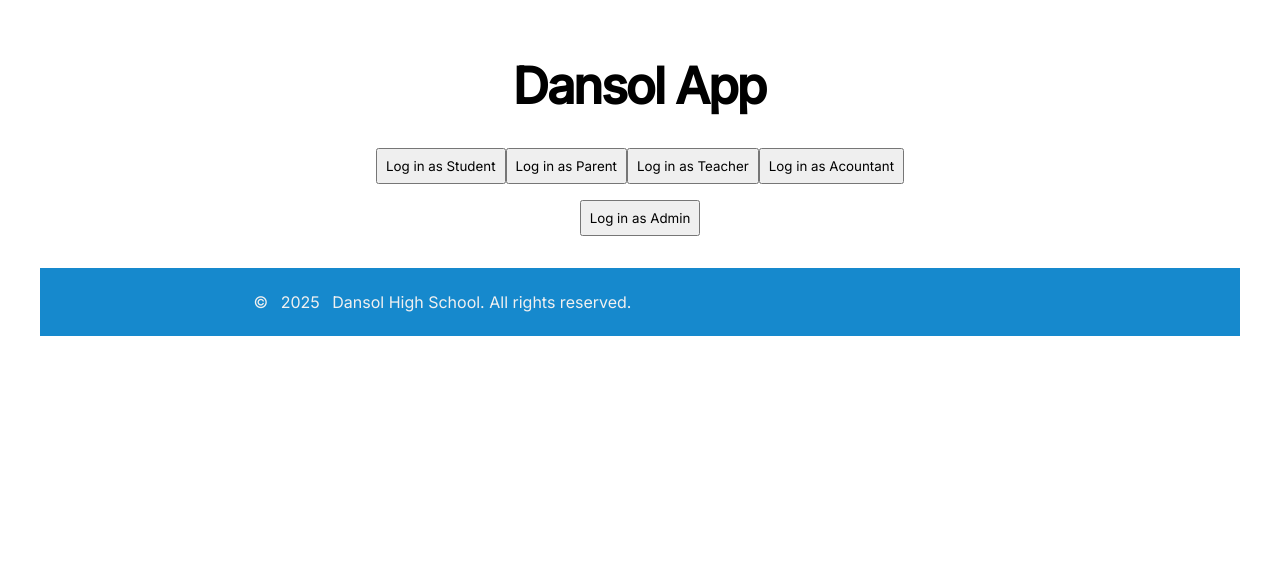
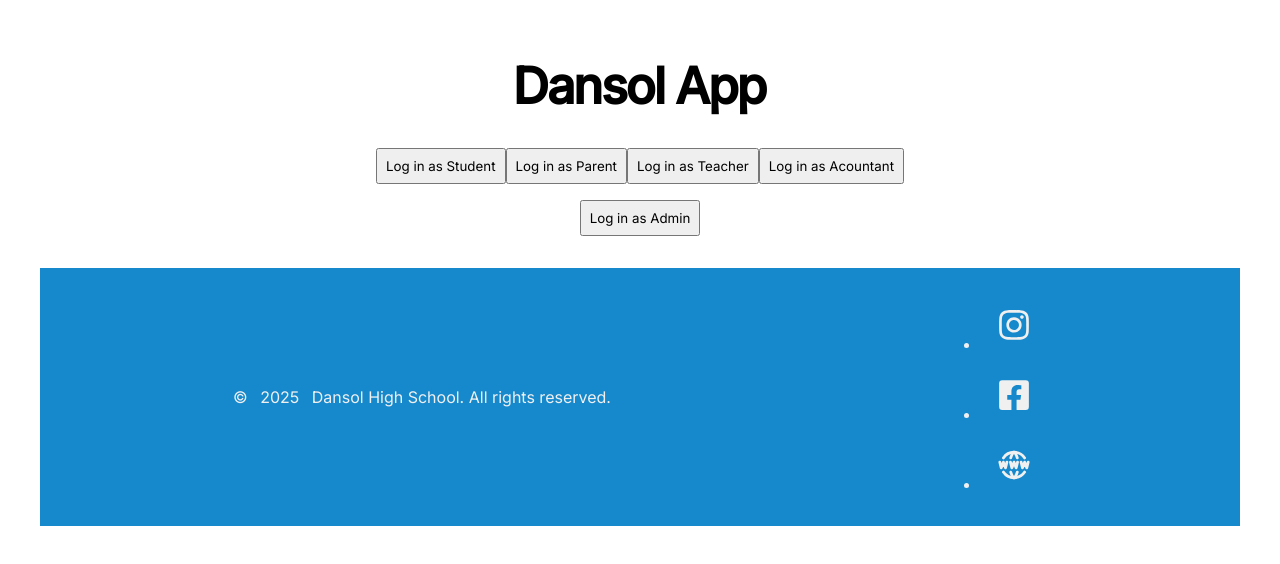
Before and after one commit to Toni-Coker/Dansol-SMS, a React (Vite) app in the folder Dansol_SMS/: page / in a window 1280 px wide. Shown: the top 564 px of the page. Built offline with nearby package versions, Linux system fonts and the light colour scheme.

Commit message:
added react icons, udated footer, udated app.css, updated foot.css, updated footer

```diff
--- a/Dansol_SMS/package.json
+++ b/Dansol_SMS/package.json
@@ -14,6 +14,7 @@
     "react": "^19.0.0",
     "react-bootstrap": "^2.10.9",
     "react-dom": "^19.0.0",
+    "react-icons": "^5.5.0",
     "react-router-dom": "^7.3.0"
   },
   "devDependencies": {
--- a/Dansol_SMS/src/App.css
+++ b/Dansol_SMS/src/App.css
@@ -37,7 +37,7 @@
 }
 
 * {
-  max-width: 1280px;
+  max-width: 100vw;
   margin: auto;
   padding: 0.5rem;
   box-sizing: border-box;
@@ -50,9 +50,3 @@ h1{
   font-size: 50px;
   font-family: var(--font-secondary);
 }
-
-footer{
-  background-color: var(--primary-color);
-  color: var(--light-secondary-color);
-  display: flex;
-}
--- a/Dansol_SMS/src/Foot.css
+++ b/Dansol_SMS/src/Foot.css
@@ -0,0 +1,43 @@
+@import url('https://fonts.googleapis.com/css2?family=Inter+Tight:wght@500&family=Inter:wght@400;500;600&display=swap');
+
+:root {
+  /* 🎨 Color Palette */
+  --primary-color: #1689cd;
+  --light-secondary-color: #f0f0f0;
+  --dark-secondary-color: #121212;
+  --muted-text-color: #50565a;
+
+  /* 🖋 Font Families */
+  --font-primary: "Inter", sans-serif; /* Main font */
+  --font-secondary: "Inter Tight", sans-serif; /* Used for headings, emphasis */
+
+  /* 🖋 Font Sizes */
+  --font-size-small: 14px;
+  --font-size-base: 16px;
+  --font-size-large: 18px;
+  --font-size-heading: 24px;
+  --font-size-title: 32px;
+
+  /* 📏 Spacing (Margin & Padding) */
+  --spacing-small: 8px;
+  --spacing-medium: 16px;
+  --spacing-large: 24px;
+
+  /* 🖼 Borders & Shadows */
+  --border-radius: 8px;
+  --box-shadow: 0px 4px 10px rgba(0, 0, 0, 0.1);
+
+  /* Button */
+  --button-padding: 12px 20px;
+  --button-radius: 8px;
+  --button-font-weight: 600;
+
+  /* Transitions */
+  --transition: all 0.5s cubic-bezier(0.23, 0.54, 0.6, 1.19), ease-in-out;
+}
+
+footer{
+    background-color: var(--primary-color);
+    color: var(--light-secondary-color);
+    display: flex;
+  }
--- a/Dansol_SMS/src/Foot.jsx
+++ b/Dansol_SMS/src/Foot.jsx
@@ -1,5 +1,9 @@
 import React from "react";
+import { FaInstagram } from "react-icons/fa";
+import { FaFacebookSquare } from "react-icons/fa";
+import { TbWorldWww } from "react-icons/tb";
 import "./Foot.css";
+
 const Foot = () => {
   const year = new Date().getFullYear();
   return (
@@ -12,7 +16,17 @@ const Foot = () => {
           </p>
         </div>
         <div className="social">
-
+          <ul>
+            <li>
+              <FaInstagram size={50} color="#f0f0f0" />
+            </li>
+            <li>
+            <FaFacebookSquare size={50} color="#f0f0f0" />
+            </li>
+            <li>
+              <TbWorldWww size={50} color="#f0f0f0" />
+            </li>
+          </ul>
         </div>
       </footer>
     </div>
```
Also changed, not shown: 1 other file (tests, documents, lock files or other folders).
